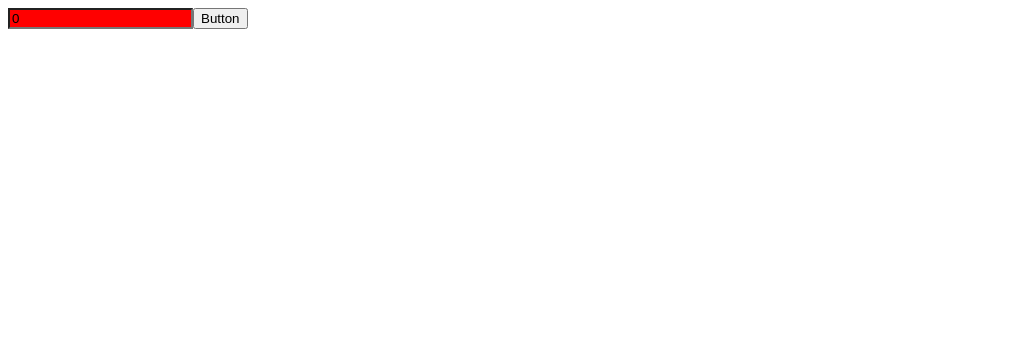
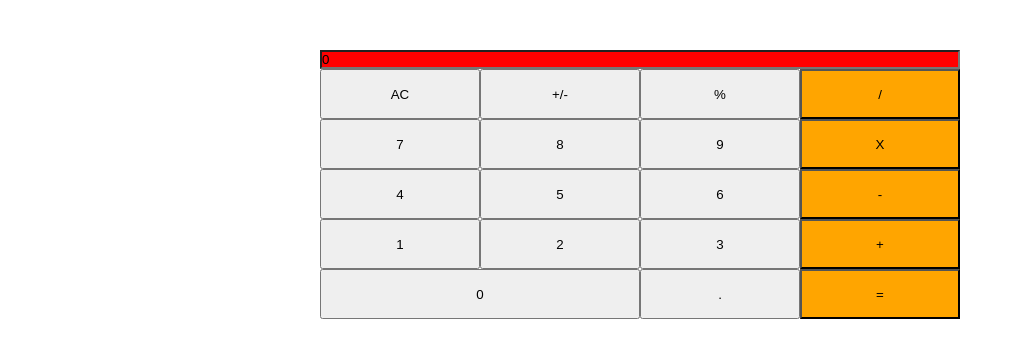
Before and after one commit to SimonGrchevski/OneCalcToComputeThemAll, a React (Create React App) app: page / in a window 1280 px wide. Shown: the top 358 px of the page, without its empty margins (0-1015 px from the left). Built offline with nearby package versions, Linux system fonts and the light colour scheme.

Commit message:
Add the basic layout

```diff
--- a/package.json
+++ b/package.json
@@ -50,7 +50,6 @@
     "stylelint": "^13.13.1",
     "stylelint-config-standard": "^21.0.0",
     "stylelint-csstree-validator": "^1.9.0",
-    "stylelint-scss": "^3.20.1",
-    "prop-types": "^15.6.1"
+    "stylelint-scss": "^3.20.1"
   }
 }
--- /dev/null
+++ b/src/components/App.js
@@ -0,0 +1,38 @@
+import React from 'react';
+import Calculator from './Calculator';
+
+export default class App extends React.Component {
+  constructor(props) {
+    super(props);
+    this.state = {
+      buttons: [
+        { content: 'AC', className: 'btn w-25' },
+        { content: '+/-', className: 'btn w-25' },
+        { content: '%', className: 'btn w-25' },
+        { content: '/', className: 'btn w-25' },
+        { content: '7', className: 'btn w-25' },
+        { content: '8', className: 'btn w-25' },
+        { content: '9', className: 'btn w-25' },
+        { content: 'X', className: 'btn w-25' },
+        { content: '4', className: 'btn w-25' },
+        { content: '5', className: 'btn w-25' },
+        { content: '6', className: 'btn w-25' },
+        { content: '-', className: 'btn w-25' },
+        { content: '1', className: 'btn w-25' },
+        { content: '2', className: 'btn w-25' },
+        { content: '3', className: 'btn w-25' },
+        { content: '+', className: 'btn w-25' },
+        { content: '0', className: 'btn w-50' },
+        { content: '.', className: 'btn w-25' },
+        { content: '=', className: 'btn w-25' },
+      ],
+    };
+  }
+
+  render() {
+    const { buttons } = this.state;
+    return (
+      <Calculator buttons={buttons} />
+    );
+  }
+}
--- /dev/null
+++ b/src/components/ButtonList.js
@@ -0,0 +1,30 @@
+import PropTypes from 'prop-types';
+import React from 'react';
+import Button from './Button';
+
+export default class ButtonList extends React.Component {
+  constructor(props) {
+    super(props);
+    this.state = {};
+  }
+
+  render() {
+    const { buttons } = this.props;
+    const btns = buttons.map((btn) => (
+      <li key={btn.content} className={btn.className}>
+        <Button
+          value={btn.content}
+        />
+      </li>
+    ));
+    return (
+      <ul className="btn-list flex">
+        {btns}
+      </ul>
+    );
+  }
+}
+
+ButtonList.propTypes = {
+  buttons: PropTypes.instanceOf(Array).isRequired,
+};
--- a/src/components/Calculator.js
+++ b/src/components/Calculator.js
@@ -1,6 +1,7 @@
 import React from 'react';
+import PropTypes from 'prop-types';
 import Input from './input';
-import Button from './Button';
+import ButtonList from './ButtonList';
 
 export default class Calculator extends React.Component {
   constructor(props) {
@@ -9,11 +10,16 @@ export default class Calculator extends React.Component {
   }
 
   render() {
+    const { buttons } = this.props;
     return (
-      <div>
+      <div className="calc-div">
         <Input />
-        <Button value="Button" className="btn" />
+        <ButtonList buttons={buttons} />
       </div>
     );
   }
 }
+
+Calculator.propTypes = {
+  buttons: PropTypes.instanceOf(Array).isRequired,
+};
--- a/src/index.css
+++ b/src/index.css
@@ -1,3 +1,50 @@
+*,
+*::after,
+*::before {
+  padding: 0;
+  margin: 0;
+  box-sizing: border-box;
+}
+
+li {
+  list-style-type: none;
+}
+
+input {
+  width: 100%;
+}
+
+input[type=button] {
+  height:50px;
+}
+
+li:nth-child(4n) input[type=button] {
+  background-color: orange;
+}
+
+li:last-child input[type=button] {
+  background-color: orange;
+}
+
 .calc-inp {
   background: red;
 }
+
+.w-25 {
+  width: 25%;
+}
+
+.w-50 {
+  width: 50%;
+}
+
+.flex {
+  display:flex;
+  flex-wrap: wrap;
+}
+
+.calc-div {
+  width:50%;
+  margin: 0 auto;
+  padding-top: 50px;
+}
--- a/src/index.js
+++ b/src/index.js
@@ -1,6 +1,6 @@
 // import React from 'react';
 import ReactDOM from 'react-dom';
 import './index.css';
-import Calculator from './components/Calculator';
+import App from './components/App';
 
-ReactDOM.render(<Calculator />, document.querySelector('#root'));
+ReactDOM.render(<App />, document.querySelector('#root'));
```
Also changed, not shown: src/App.js (added).
